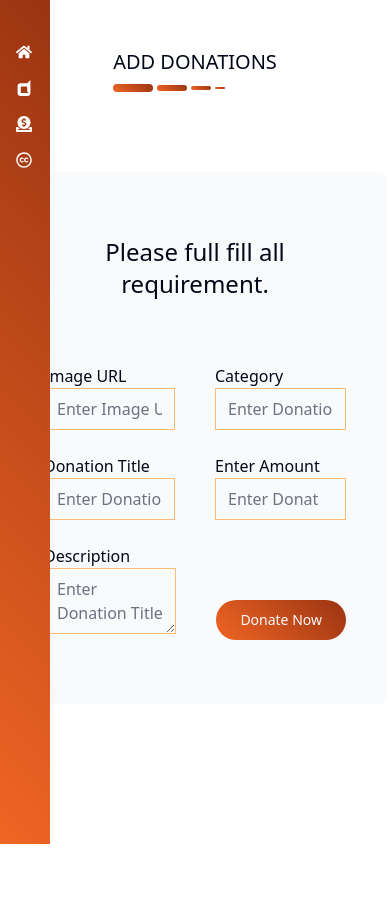
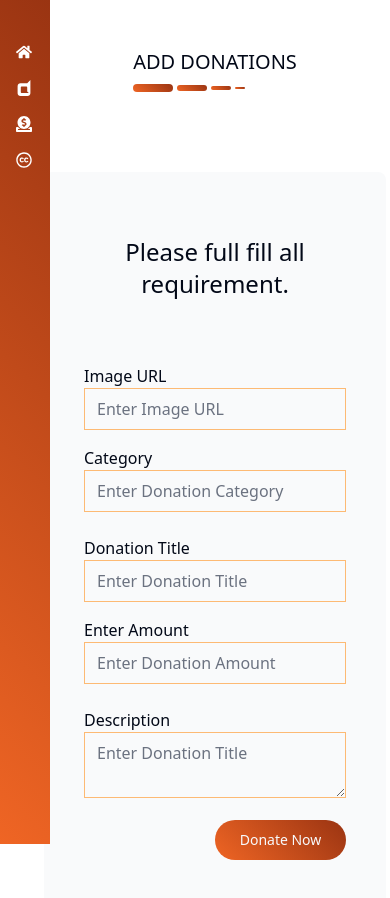
Before and after one commit to momenur/donator.js, a React (Vite) app: page /dashboard/create-donation in a window 390 px wide. Shown: the top 898 px of the page. Before the commit the page ends 844 px from the top, so only its background shows below. Built offline with nearby package versions, Linux system fonts and the light colour scheme.

Commit message:
added edit post

```diff
--- a/src/components/ui/FormComponent.tsx
+++ b/src/components/ui/FormComponent.tsx
@@ -1,6 +1,7 @@
 import { SubmitHandler, useForm } from "react-hook-form";
 import { Button } from "./button";
 import { useAddDonationsMutation } from "@/redux/api/api";
+import Swal from "sweetalert2";
 
 type TFormInput = {
   image: string;
@@ -11,7 +12,8 @@ type TFormInput = {
 };
 
 const FormComponent = () => {
-  const [addDonation, { data, isLoading }] = useAddDonationsMutation();
+  const [addDonation, { data, isLoading, isSuccess }] =
+    useAddDonationsMutation();
   console.log(data, isLoading);
   const {
     register,
@@ -24,6 +26,16 @@ const FormComponent = () => {
     addDonation(data);
   };
 
+  if (isSuccess) {
+    Swal.fire({
+      position: "center",
+      icon: "success",
+      title: "Your Donation Post is Added",
+      showConfirmButton: false,
+      timer: 1500,
+    });
+  }
+
   return (
     <form
       onSubmit={handleSubmit(onSubmit)}
@@ -33,7 +45,7 @@ const FormComponent = () => {
         Please full fill all requirement.
       </h1>
       <div className="flex flex-col gap-6">
-        <div className="flex w-full gap-10">
+        <div className="flex flex-col w-full gap-4 md:flex-row md:gap-10">
           <div className="w-full">
             <label className="block" htmlFor="image">
               Image URL
@@ -70,7 +82,7 @@ const FormComponent = () => {
             )}
           </div>
         </div>
-        <div className="flex w-full gap-10">
+        <div className="flex flex-col w-full gap-4 md:flex-row md:gap-10">
           <div className="w-full">
             <label className="block" htmlFor="title">
               Donation Title
@@ -107,7 +119,7 @@ const FormComponent = () => {
             )}
           </div>
         </div>
-        <div className="flex items-end justify-end w-full gap-10">
+        <div className="flex flex-col items-end justify-end w-full gap-4 md:flex-row md:gap-10">
           <div className="w-full">
             <label className="block" htmlFor="description">
               Description
--- a/src/components/ui/TableRow.tsx
+++ b/src/components/ui/TableRow.tsx
@@ -44,7 +44,7 @@ const TableRow = ({ title, category, amount, id }: TDonationProps) => {
       <h4 className="flex-1 truncate">{category}</h4>
       <h4 className="flex-1 truncate">{amount}</h4>
       <div className="flex flex-1 gap-6">
-        <Link to={`/editDonation/${id}`}>
+        <Link to={`edit-donation/${id}`}>
           <Button className="bg-green-500">
             <FaEdit />
           </Button>
--- a/src/pages/Dashboard/AllDonations.tsx
+++ b/src/pages/Dashboard/AllDonations.tsx
@@ -20,7 +20,7 @@ const AllDonations = () => {
     return <p>Loading...</p>;
   }
   return (
-    <section className="w-full">
+    <section className="w-full ps-10">
       <div className="flex items-center justify-center -mt-20">
         <Title title="All Donations" />
       </div>
--- a/src/pages/Dashboard/CreateDonation.tsx
+++ b/src/pages/Dashboard/CreateDonation.tsx
@@ -3,7 +3,7 @@ import Title from "@/components/ui/Title";
 
 const CreateDonation = () => {
   return (
-    <div className="w-full">
+    <div className="w-full ps-10">
       <div className="flex items-center justify-center -mt-20">
         <Title title="Add Donations" />
       </div>
--- a/src/pages/Dashboard/Dashboard.tsx
+++ b/src/pages/Dashboard/Dashboard.tsx
@@ -3,7 +3,7 @@ import PieGraph from "./PieGraph";
 
 const Dashboard = () => {
   return (
-    <section className="w-full">
+    <section className="w-full ps-10">
       <div className="flex items-center justify-center -mt-28 md:-mt-20">
         <Title title="Dashboard" />
       </div>
--- a/src/pages/Dashboard/PieGraph.tsx
+++ b/src/pages/Dashboard/PieGraph.tsx
@@ -35,7 +35,7 @@ const PieGraph = () => {
   };
 
   return (
-    <div>
+    <div className="">
       <PieChart width={350} height={230}>
         <Pie
           data={data}
--- a/src/pages/Donations/DonationDetail.tsx
+++ b/src/pages/Donations/DonationDetail.tsx
@@ -1,10 +1,41 @@
 import Container from "@/components/ui/Container";
 import DonationsBanner from "./DonationsBanner";
+import { useGetDonationQuery } from "@/redux/api/api";
 
 const DonationDetail = () => {
+  const currentUrl = window.location.href;
+  const urlObject = new URL(currentUrl);
+  const pathname = urlObject.pathname;
+  const parts = pathname.split("/");
+  const lastId = parts[parts.length - 1];
+  console.log(lastId);
+
+  const { data: donation, isLoading } = useGetDonationQuery(lastId);
+
+  console.log(donation);
+  if (isLoading) {
+    return <p>Loading...</p>;
+  }
+
   return (
     <Container>
-      <DonationsBanner />
+      <DonationsBanner image={donation.image} />
+
+      <div className="flex flex-col gap-2">
+        <h1 className="text-2xl font-semibold md:text-4xl text-color-text ">
+          {donation.title}
+        </h1>
+        <div className="flex gap-32">
+          <h1 className="text-xl md:text-2xl">
+            <span className="text-color-text">Category:</span>
+            {donation.category}
+          </h1>
+          <h1 className="text-xl md:text-2xl">
+            <span className="text-color-text">Amount:</span> {donation.amount}
+          </h1>
+        </div>
+        <h1 className="pt-6 pb-20 text-gray-600">{donation.description}</h1>
+      </div>
     </Container>
   );
 };
--- a/src/pages/Donations/DonationsBanner.tsx
+++ b/src/pages/Donations/DonationsBanner.tsx
@@ -1,17 +1,27 @@
 import { Button } from "@/components/ui/button";
-import donationHeroImage from "../../assets/images/donate4.jpg";
+import React from "react";
+import { Link } from "react-router-dom";
 
-const DonationsBanner = () => {
+type TBannerProps = {
+  image?: string;
+};
+
+const DonationsBanner: React.FC<TBannerProps> = ({ image }) => {
+  console.log(image);
   return (
     <div className="flex flex-col-reverse items-center justify-center gap-32 md:flex-row">
       <div className="">
-        <Button className="px-10 py-8 text-2xl rounded-full md:mt-20 bg-secondary-gradient">
-          Donate Now
-        </Button>
+        {image ? (
+          ""
+        ) : (
+          <Button className="px-10 py-8 text-2xl rounded-full md:mt-20 bg-secondary-gradient">
+            Donate Now
+          </Button>
+        )}
       </div>
       <img
         className="h-[500px] w-full rounded-s-full"
-        src={donationHeroImage}
+        src={image ? image : "https://i.ibb.co/gW4rxgW/Donate4.jpg"}
         alt=""
       />
     </div>
--- a/src/redux/api/api.ts
+++ b/src/redux/api/api.ts
@@ -5,9 +5,19 @@ export const baseApi = createApi({
   baseQuery: fetchBaseQuery({ baseUrl: "http://localhost:5000/api/v1" }),
   tagTypes: ["donation"],
   endpoints: (builder) => ({
+    // GET all Donations
     getDonations: builder.query({
       query: () => ({
         url: "/donations",
+        method: "GET",
+      }),
+      providesTags: ["donation"],
+    }),
+
+    // GET Single Donation
+    getDonation: builder.query({
+      query: (id) => ({
+        url: `/donations/${id}`,
         method: "GET",
       }),
       providesTags: ["donation"],
@@ -52,6 +62,7 @@ export const baseApi = createApi({
 
 export const {
   useGetDonationsQuery,
+  useGetDonationQuery,
   useAddDonationsMutation,
   useDeleteDonationsMutation,
   useUpdateDonationsMutation,
--- a/src/routes/routes.tsx
+++ b/src/routes/routes.tsx
@@ -51,7 +51,7 @@ const router = createBrowserRouter([
         element: <CreateDonation />,
       },
       {
-        path: "editDonation/:id",
+        path: "donations/edit-donation/:id",
         element: <EditDonation />,
       },
     ],
```
Also changed, not shown: src/pages/Dashboard/EditDonation.tsx (+0 -9 lines).
